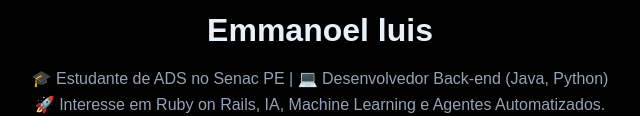
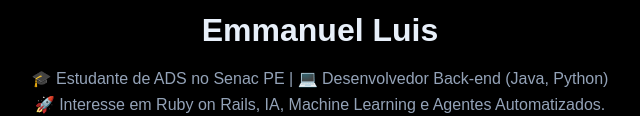
Before and after one commit to gabrielfranca42/ENTREGA-DE-RAFAELA-, a plain HTML site: page index.html in a window 1280 px wide. Shown: the part 627-743 px from the top of the page, without its empty margins (320-960 px from the left). Drawn offline with Linux system fonts and the light colour scheme.

Commit message:
A JORNADA DE XD

```diff
--- a/index.html
+++ b/index.html
@@ -31,7 +31,7 @@
 
     <div>
       <img src="assets/xd.png" class="avatar" alt="Outra Foto">
-        <h1>Emmanoel luis</h1>
+        <h1>Emmanuel Luis</h1>
 
       <p class="subtitle">
         🎓 Estudante de ADS no Senac PE | 💻 Desenvolvedor Back-end (Java, Python)<br>
```
